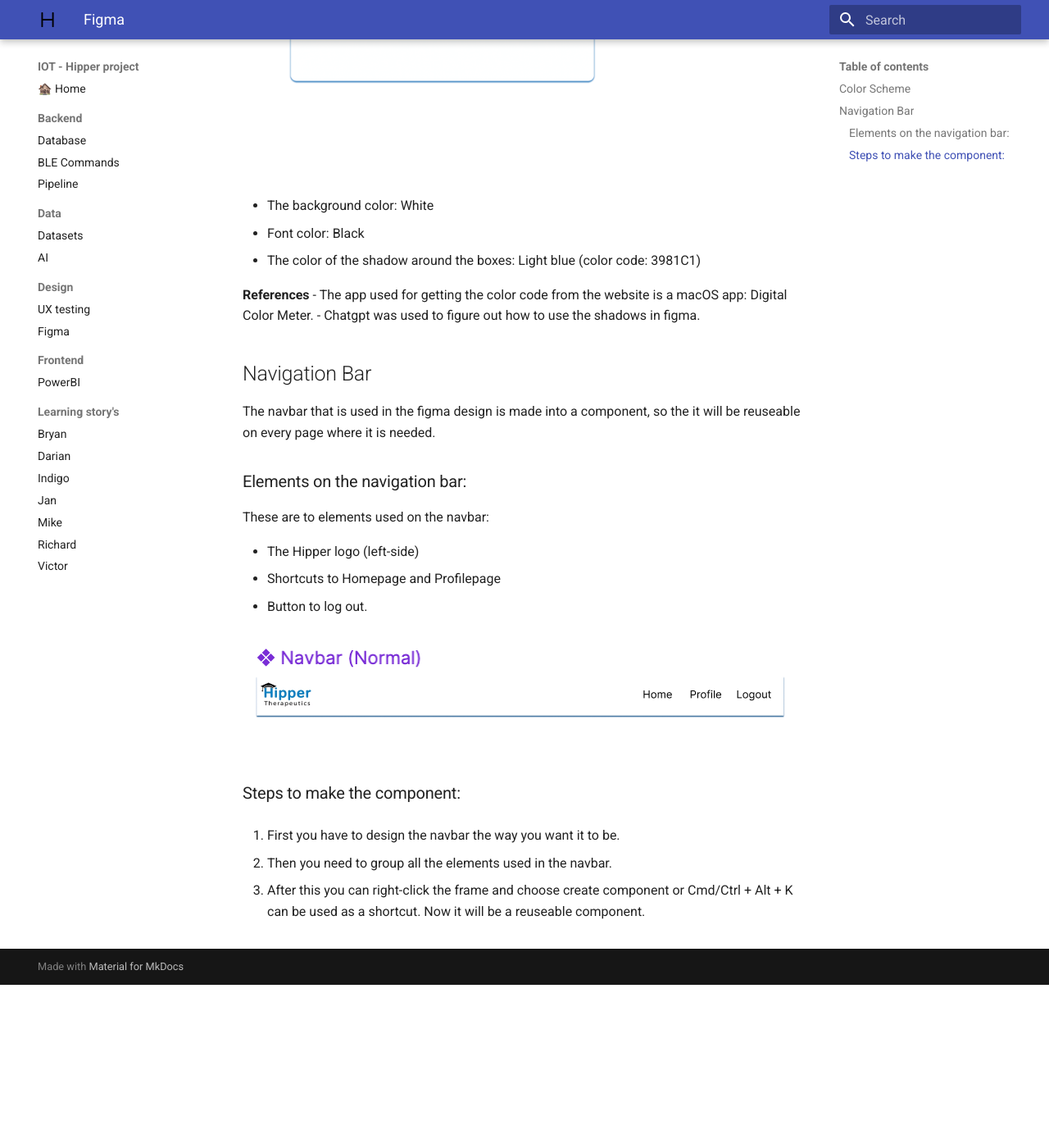
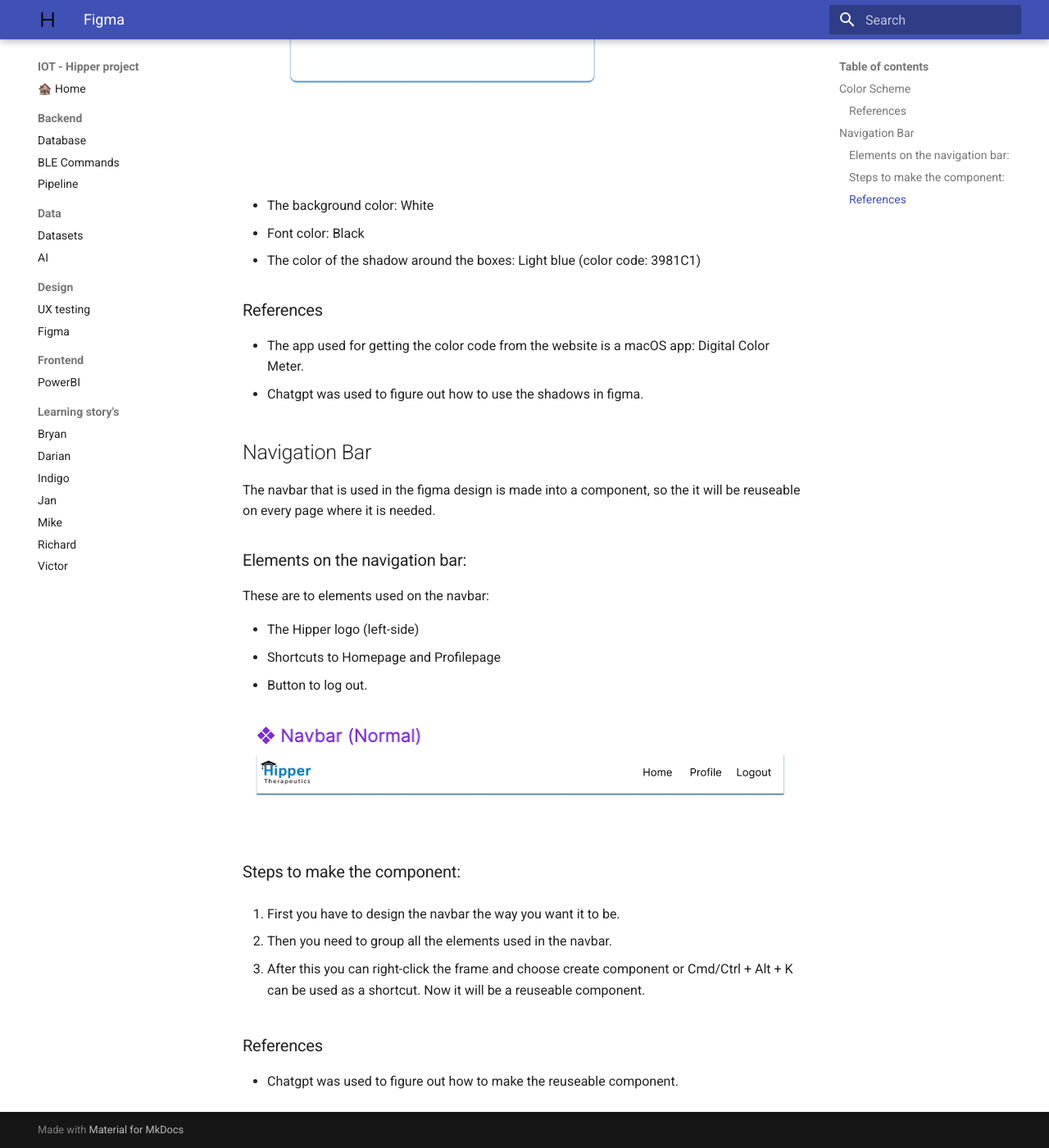
Before and after one commit to Vic-Warden/Digital-Life-Hipper-Monitoring, an MkDocs documentation site: the page built from docs/design/figma.md, in a window 1280 px wide and 1400 px high, scrolled down 654 px. Shown: the whole window at 82% size. Built offline with MkDocs 1.6.1 and Material for MkDocs 9.7.7, drawn with Linux system fonts in a browser that asks for light colours; before the commit the page ends 1855 px from its top, so only the background shows below that.

Commit message:
docs: Added reference.

```diff
--- a/docs/design/figma.md
+++ b/docs/design/figma.md
@@ -9,7 +9,7 @@ The chosen color scheme for the app design closely mirrors the colors used on Hi
 - Font color: Black
 - The color of the shadow around the boxes: Light blue (color code: 3981C1)
 
-**References**
+### References
 - The app used for getting the color code from the website is a macOS app: Digital Color Meter.
 - Chatgpt was used to figure out how to use the shadows in figma.
 
@@ -33,3 +33,6 @@ These are to elements used on the navbar:
 2. Then you need to group all the elements used in the navbar.
 
 3. After this you can right-click the frame and choose create component or Cmd/Ctrl + Alt + K can be used as a shortcut. Now it will be a reuseable component.
+
+### References
+- Chatgpt was used to figure out how to make the reuseable component.
```
